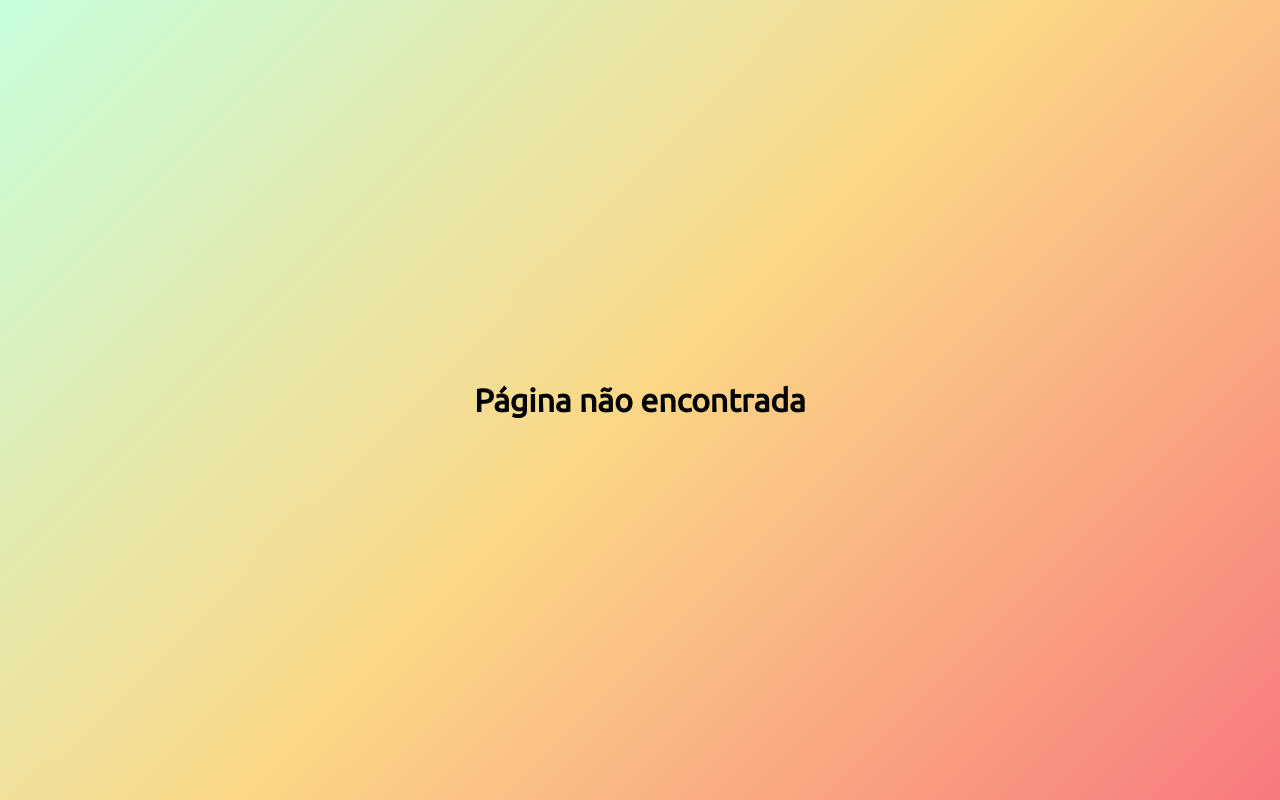
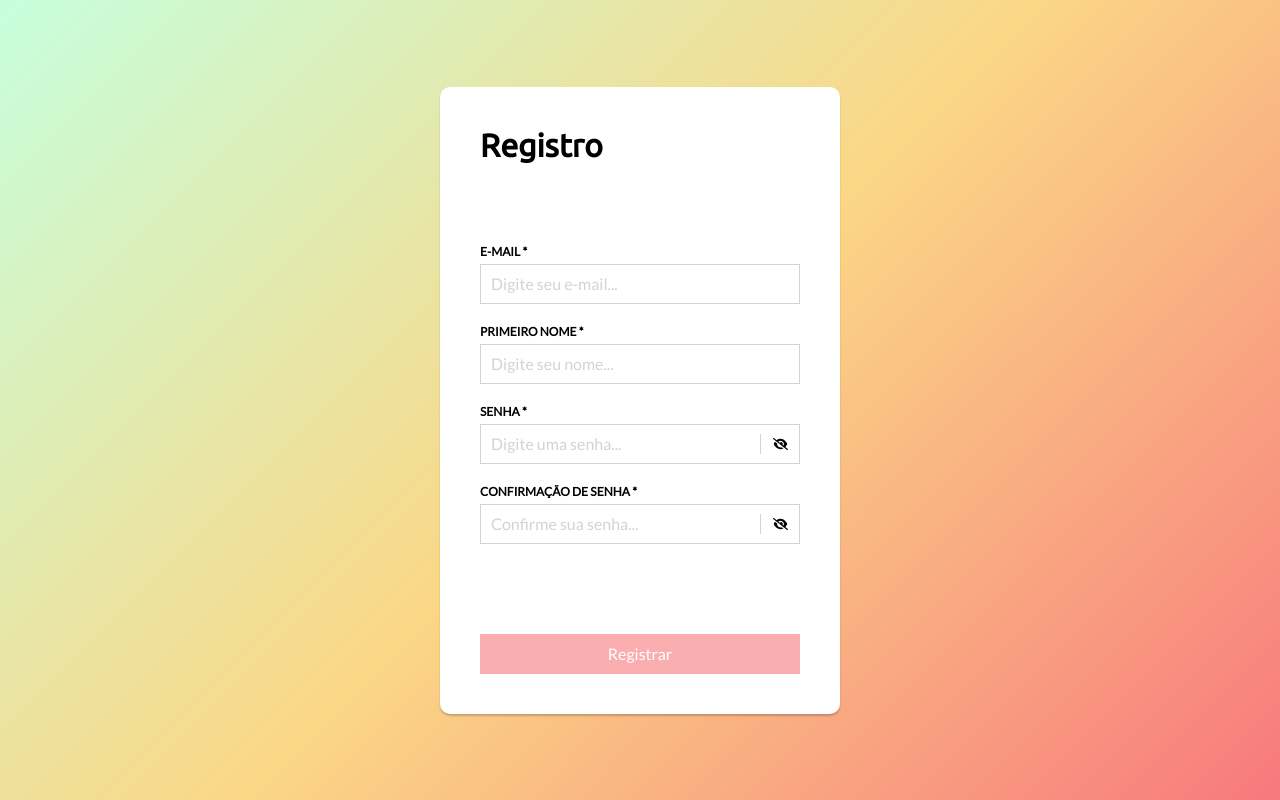
Before and after one commit to fabrica-bayarea/chatbot-front, a React (Vite) app in the folder front/: page /registro in a window 1280 px wide. Built offline with nearby package versions, Linux system fonts and the light colour scheme.

Commit message:
front: cria primeira tela de registro

```diff
--- a/front/src/App.jsx
+++ b/front/src/App.jsx
@@ -1,7 +1,7 @@
 import React from 'react';
 import { BrowserRouter, Route, Routes } from 'react-router-dom';
 
-import { Home, Login, NotFound } from './pages';
+import { Home, Login, NotFound, Register } from './pages';
 
 function App() {
   return (
@@ -9,6 +9,7 @@ function App() {
       <Routes>
         <Route path='/' element={<Home />} />
         <Route path='/login' element={<Login />} />
+        <Route path='/registro' element={<Register />} />
         <Route path='*' element={<NotFound />} />
       </Routes>
     </BrowserRouter>
--- /dev/null
+++ b/front/src/pages/Register.jsx
@@ -0,0 +1,123 @@
+import React, { useContext, useEffect, useState } from 'react';
+import { faTriangleExclamation } from '@fortawesome/free-solid-svg-icons';
+import { FontAwesomeIcon } from '@fortawesome/react-fontawesome';
+import { useNavigate } from 'react-router-dom';
+import BeatLoader from 'react-spinners/BeatLoader';
+import styled from 'styled-components';
+
+import { InputGroup } from '../components';
+import { MainButton } from '../components/styled';
+import { MainContext } from '../context';
+import { useValidation } from '../hooks';
+import { reduceInputs } from '../utils';
+
+const RegisterForm = styled.form`
+  display: flex;
+  flex-direction: column;
+  gap: 20px;
+
+  & > h2 {
+    font-size: 2rem;
+    margin-bottom: 60px;
+  }
+
+  & > div {
+    color: red;
+    font-size: 0.9rem;
+    height: 50px;
+
+    svg {
+      margin-right: 10px;
+    }
+  }
+`;
+
+const initialInputs = {
+  email: ['', 'required'],
+  name: ['', 'required'],
+  password: ['', 'required'],
+  confirmation: ['', 'required'],
+};
+
+function Register() {
+  const { isLoading, register } = useContext(MainContext);
+  const [inputs, setInputs] = useState(initialInputs);
+  const [statusMessage, setStatusMessage] = useState('');
+  const navigate = useNavigate();
+  const [isValid, validationMessage] = useValidation(inputs);
+
+  // Input handler
+  const handleChange = ({ target: { name, value } }) => {
+    const newValues = { ...inputs };
+    newValues[name][0] = value;
+    setInputs(newValues);
+  };
+
+  // Register
+  const handleSubmit = async (event) => {
+    event.preventDefault();
+    const body = reduceInputs(inputs);
+    const [success, data] = await register(body);
+
+    if (success) {
+      navigate('/');
+    } else {
+      setStatusMessage(data.message);
+    }
+  };
+
+  useEffect(() => {
+    setStatusMessage(validationMessage);
+  }, [validationMessage]);
+
+  return (
+    <main>
+      <section>
+        <RegisterForm onSubmit={handleSubmit}>
+          <h2>Registro</h2>
+          <InputGroup
+            type='email'
+            label='E-mail *'
+            name='email'
+            onChange={handleChange}
+            placeholder='Digite seu e-mail...'
+          />
+          <InputGroup
+            type='text'
+            label='Primeiro nome *'
+            name='name'
+            onChange={handleChange}
+            placeholder='Digite seu nome...'
+          />
+          <InputGroup
+            type='password'
+            label='Senha *'
+            name='password'
+            onChange={handleChange}
+            placeholder='Digite uma senha...'
+          />
+          <InputGroup
+            type='password'
+            label='Confirmação de senha *'
+            name='confirmation'
+            onChange={handleChange}
+            placeholder='Confirme sua senha...'
+          />
+          <div>
+            {statusMessage && (
+              <span>
+                <FontAwesomeIcon icon={faTriangleExclamation} />
+                {statusMessage}
+              </span>
+            )}
+          </div>
+          <MainButton type='submit' disabled={isLoading || !isValid}>
+            {isLoading ? <BeatLoader size={8} /> : 'Registrar'}
+          </MainButton>
+        </RegisterForm>
+      </section>
+    </main>
+  );
+}
+
+export default Register;
--- a/front/src/pages/index.js
+++ b/front/src/pages/index.js
@@ -1,5 +1,6 @@
 import Home from './Home';
 import Login from './Login';
 import NotFound from './NotFound';
+import Register from './Register';
 
-export { Home, Login, NotFound };
+export { Home, Login, NotFound, Register };
```
